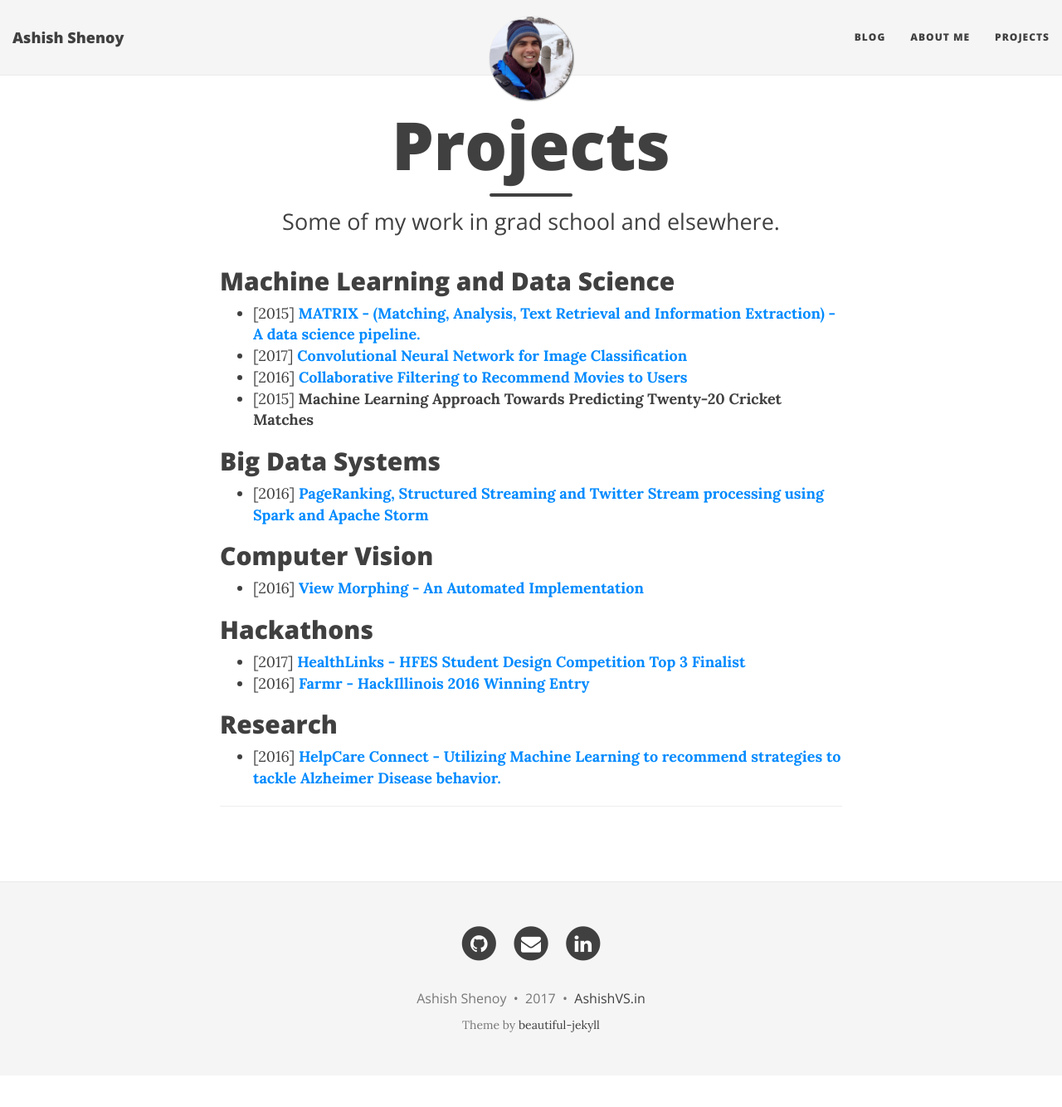
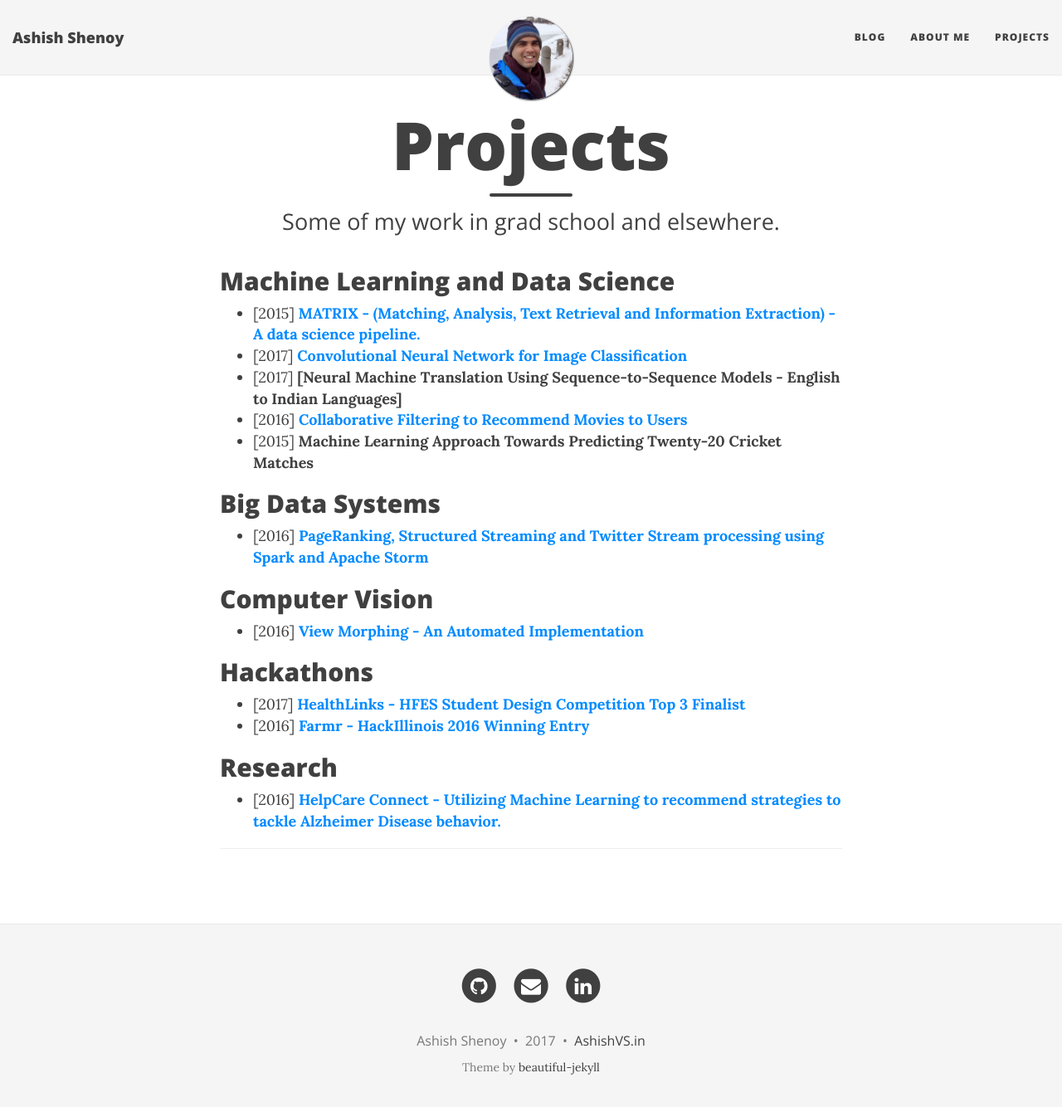
Before and after one commit to ashishvshenoy/ashishvshenoy.github.io, a Jekyll site: the page built from projects.md, in a window 1280 px wide and 1347 px high. Shown: the top 1334 px of the window at 83% size. Built offline with Jekyll 4.4.1, drawn with Linux system fonts in a browser that asks for light colours; nearby versions of some CDN libraries.

Commit message:
Updated projects.md

```diff
--- a/projects.md
+++ b/projects.md
@@ -10,6 +10,7 @@ published: true
 
 -  [2015] **[MATRIX - (Matching, Analysis, Text Retrieval and Information Extraction) - A data science pipeline.](http://pages.cs.wisc.edu/~ashenoy/CS784/){:target="_blank"}**
 -  [2017] **[Convolutional Neural Network for Image Classification](http://ashishvs.in/2017-03-21-how-i-built-a-convolutional-neural-network-in-java/){:target="_blank"}**
+-  [2017] **[Neural Machine Translation Using Sequence-to-Sequence Models - English to Indian Languages]**
 -  [2016] **[Collaborative Filtering to Recommend Movies to Users](https://github.com/sardanaekta/movie-recommender-system){:target="_blank"}**
 -  [2015] **Machine Learning Approach Towards Predicting Twenty-20 Cricket Matches**
 
```
